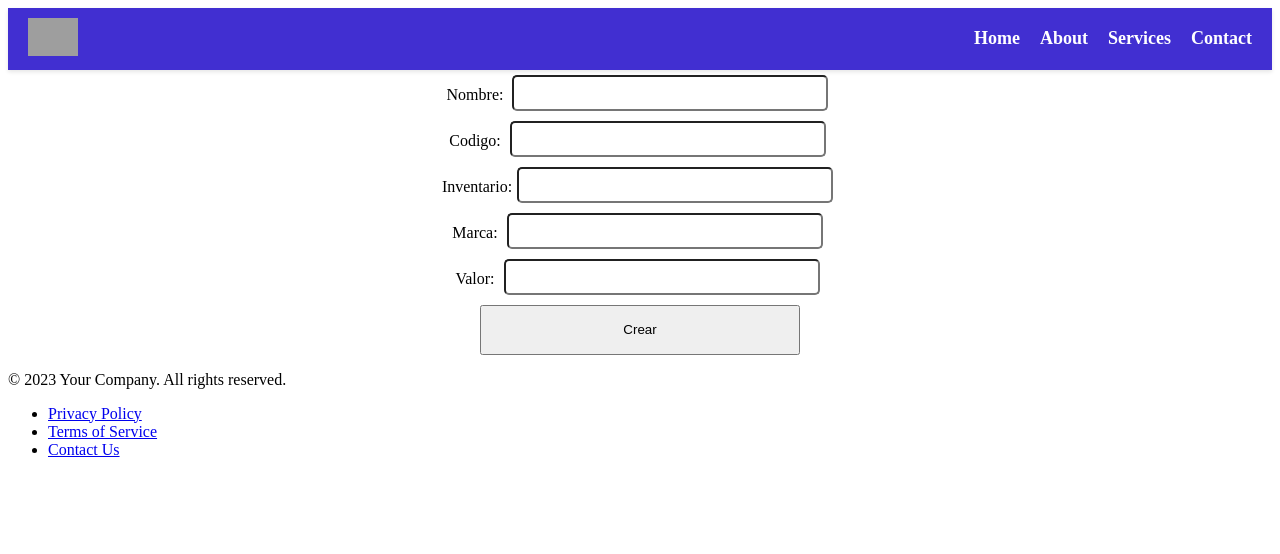
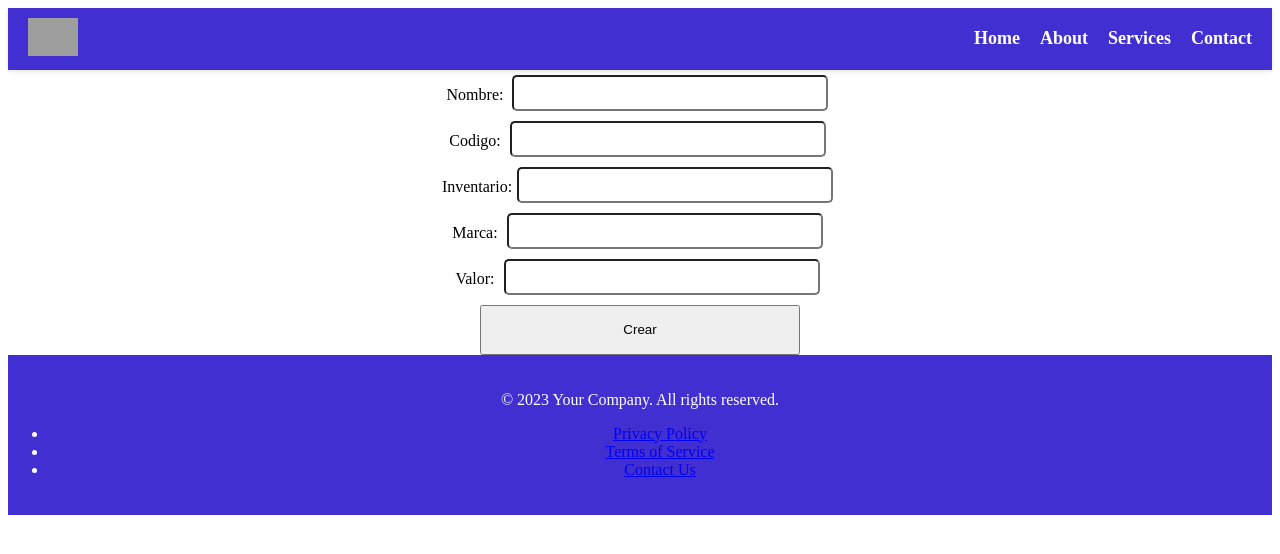
Before and after one commit to DilianCQ/fullstack, a React (Vite) app in the folder frontend/: page /create-product in a window 1280 px wide. Shown: the top 554 px of the page. Built offline with nearby package versions, Linux system fonts and the light colour scheme; grey boxes are pictures that could not be loaded.

Commit message:
Footer.css

```diff
--- a/frontend/src/Footer/Footer.css
+++ b/frontend/src/Footer/Footer.css
@@ -0,0 +1,5 @@
+.footer {
+  background-color: #412fd1;
+  color: white;
+  padding: 20px 0;
+  text-align: center;
```
